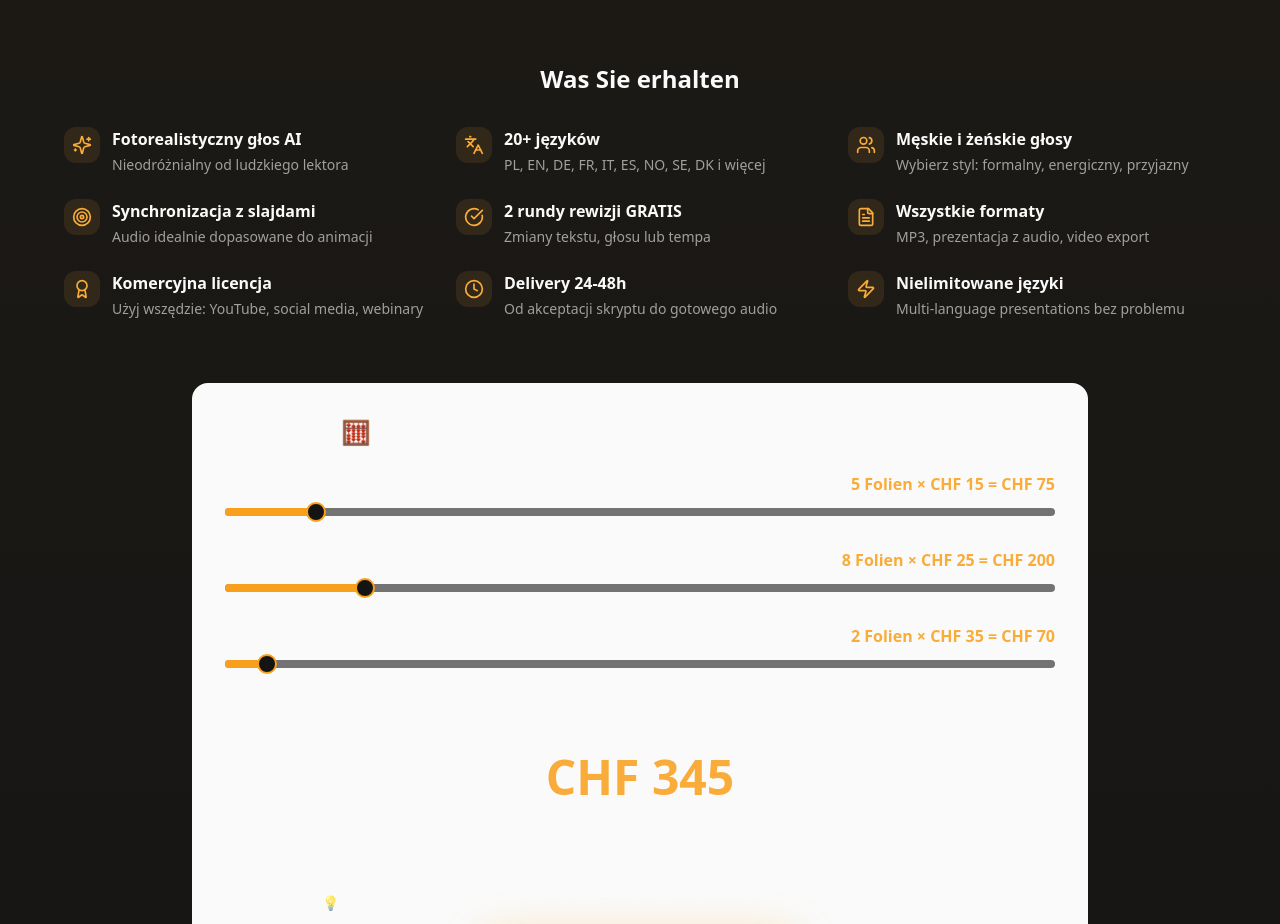
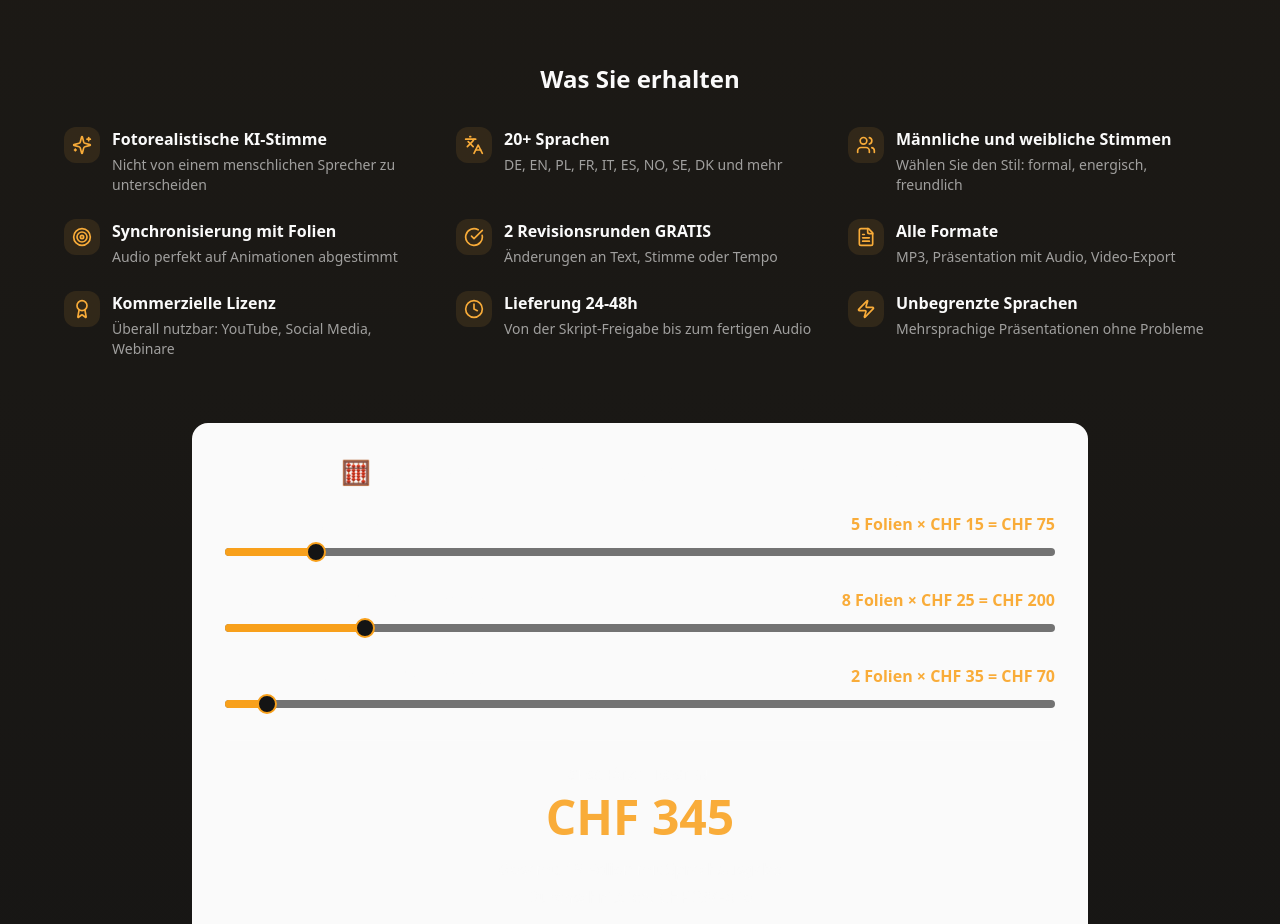
Before and after one commit to Centrumbip/progressivegroup-ch-de-ffd96cee, a React (Vite) app: page /prezentacje in a window 1280 px wide. Shown: the part 5205-6129 px from the top of the page. Built offline with nearby package versions, Linux system fonts and the light colour scheme; the HTML template or start-up script is replaced by a standard one.

Commit message:
Translate "Prezentacje" page data

```diff
--- a/src/pages/Prezentacje.tsx
+++ b/src/pages/Prezentacje.tsx
@@ -429,40 +429,40 @@ const Prezentacje = () => {
             <div className="grid md:grid-cols-3 gap-6">
               {[{
               icon: Sparkles,
-              title: "Fotorealistyczny głos AI",
-              desc: "Nieodróżnialny od ludzkiego lektora"
+              title: "Fotorealistische KI-Stimme",
+              desc: "Nicht von einem menschlichen Sprecher zu unterscheiden"
             }, {
               icon: Languages,
-              title: "20+ języków",
-              desc: "PL, EN, DE, FR, IT, ES, NO, SE, DK i więcej"
+              title: "20+ Sprachen",
+              desc: "DE, EN, PL, FR, IT, ES, NO, SE, DK und mehr"
             }, {
               icon: Users,
-              title: "Męskie i żeńskie głosy",
-              desc: "Wybierz styl: formalny, energiczny, przyjazny"
+              title: "Männliche und weibliche Stimmen",
+              desc: "Wählen Sie den Stil: formal, energisch, freundlich"
             }, {
               icon: Target,
-              title: "Synchronizacja z slajdami",
-              desc: "Audio idealnie dopasowane do animacji"
+              title: "Synchronisierung mit Folien",
+              desc: "Audio perfekt auf Animationen abgestimmt"
             }, {
               icon: CheckCircle,
-              title: "2 rundy rewizji GRATIS",
-              desc: "Zmiany tekstu, głosu lub tempa"
+              title: "2 Revisionsrunden GRATIS",
+              desc: "Änderungen an Text, Stimme oder Tempo"
             }, {
               icon: FileText,
-              title: "Wszystkie formaty",
-              desc: "MP3, prezentacja z audio, video export"
+              title: "Alle Formate",
+              desc: "MP3, Präsentation mit Audio, Video-Export"
             }, {
               icon: Award,
-              title: "Komercyjna licencja",
-              desc: "Użyj wszędzie: YouTube, social media, webinary"
+              title: "Kommerzielle Lizenz",
+              desc: "Überall nutzbar: YouTube, Social Media, Webinare"
             }, {
               icon: Clock,
-              title: "Delivery 24-48h",
-              desc: "Od akceptacji skryptu do gotowego audio"
+              title: "Lieferung 24-48h",
+              desc: "Von der Skript-Freigabe bis zum fertigen Audio"
             }, {
               icon: Zap,
-              title: "Nielimitowane języki",
-              desc: "Multi-language presentations bez problemu"
+              title: "Unbegrenzte Sprachen",
+              desc: "Mehrsprachige Präsentationen ohne Probleme"
             }].map((item, i) => <div key={i} className="flex items-start gap-3">
                   <div className="p-2 bg-accent/10 rounded-lg">
                     <item.icon className="w-5 h-5 text-accent" />
```
